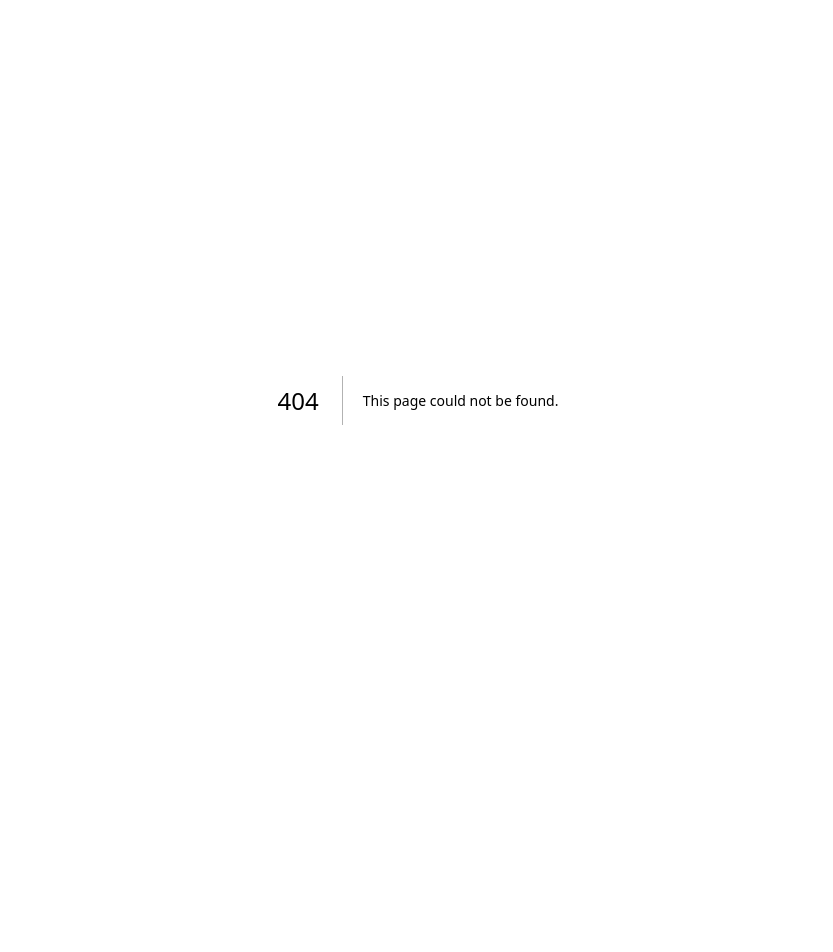
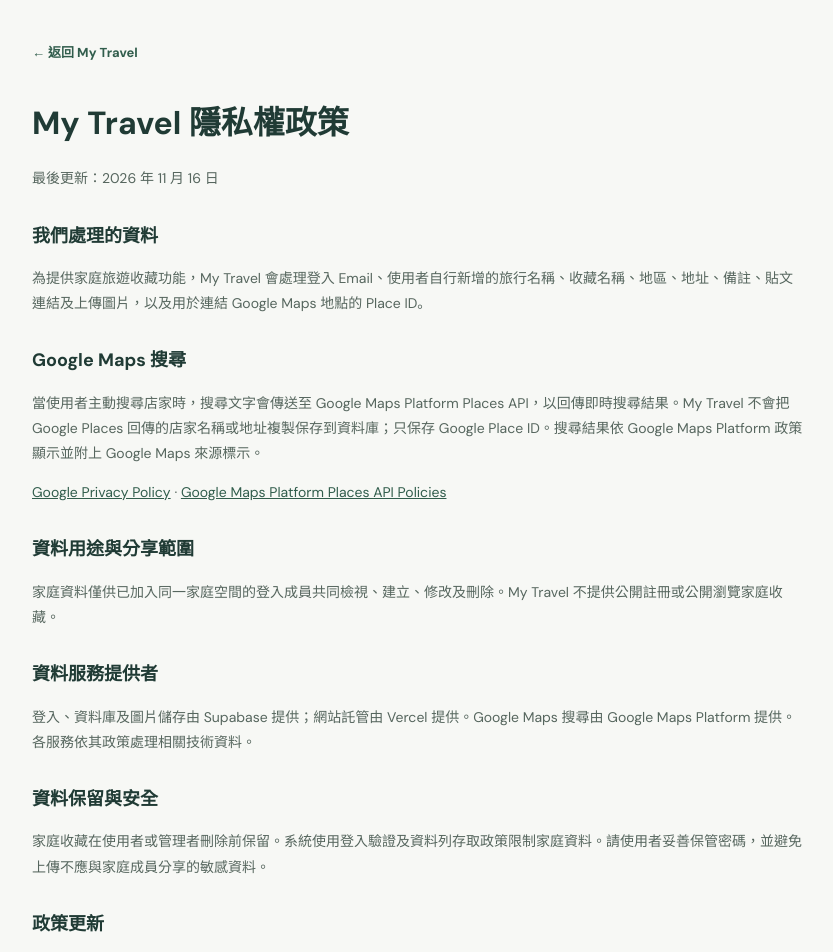
Before and after one commit to ldbear258-droid/my-travel, a Next.js app: page /privacy in a window 1280 px wide. Before the commit this address had no page. Shown: the top 952 px of the page, without its empty margins (222-1055 px from the left). Before the commit the page ends 800 px from the top, so only its background shows below. Built offline with nearby package versions, Linux system fonts and the light colour scheme.

Commit message:
Add public privacy policy page

```diff
--- /dev/null
+++ b/app/privacy/page.tsx
@@ -0,0 +1,27 @@
+import type { Metadata } from "next";
+
+export const metadata: Metadata = { title: "隱私權政策｜My Travel" };
+
+export default function PrivacyPage() {
+  return (
+    <main className="legal-shell">
+      <a href="/">← 返回 My Travel</a>
+      <h1>My Travel 隱私權政策</h1>
+      <p>最後更新：2026 年 11 月 16 日</p>
+      <h2>我們處理的資料</h2>
+      <p>為提供家庭旅遊收藏功能，My Travel 會處理登入 Email、使用者自行新增的旅行名稱、收藏名稱、地區、地址、備註、貼文連結及上傳圖片，以及用於連結 Google Maps 地點的 Place ID。</p>
+      <h2>Google Maps 搜尋</h2>
+      <p>當使用者主動搜尋店家時，搜尋文字會傳送至 Google Maps Platform Places API，以回傳即時搜尋結果。My Travel 不會把 Google Places 回傳的店家名稱或地址複製保存到資料庫；只保存 Google Place ID。搜尋結果依 Google Maps Platform 政策顯示並附上 Google Maps 來源標示。</p>
+      <p><a href="https://policies.google.com/privacy" target="_blank" rel="noreferrer">Google Privacy Policy</a> · <a href="https://developers.google.com/maps/documentation/places/web-service/policies" target="_blank" rel="noreferrer">Google Maps Platform Places API Policies</a></p>
+      <h2>資料用途與分享範圍</h2>
+      <p>家庭資料僅供已加入同一家庭空間的登入成員共同檢視、建立、修改及刪除。My Travel 不提供公開註冊或公開瀏覽家庭收藏。</p>
+      <h2>資料服務提供者</h2>
+      <p>登入、資料庫及圖片儲存由 Supabase 提供；網站託管由 Vercel 提供。Google Maps 搜尋由 Google Maps Platform 提供。各服務依其政策處理相關技術資料。</p>
+      <h2>資料保留與安全</h2>
+      <p>家庭收藏在使用者或管理者刪除前保留。系統使用登入驗證及資料列存取政策限制家庭資料。請使用者妥善保管密碼，並避免上傳不應與家庭成員分享的敏感資料。</p>
+      <h2>政策更新</h2>
+      <p>本政策可能隨功能調整而更新，更新日期會顯示於本頁。</p>
+      <p><a href="/terms">查看使用條款</a></p>
+    </main>
+  );
+}
```
